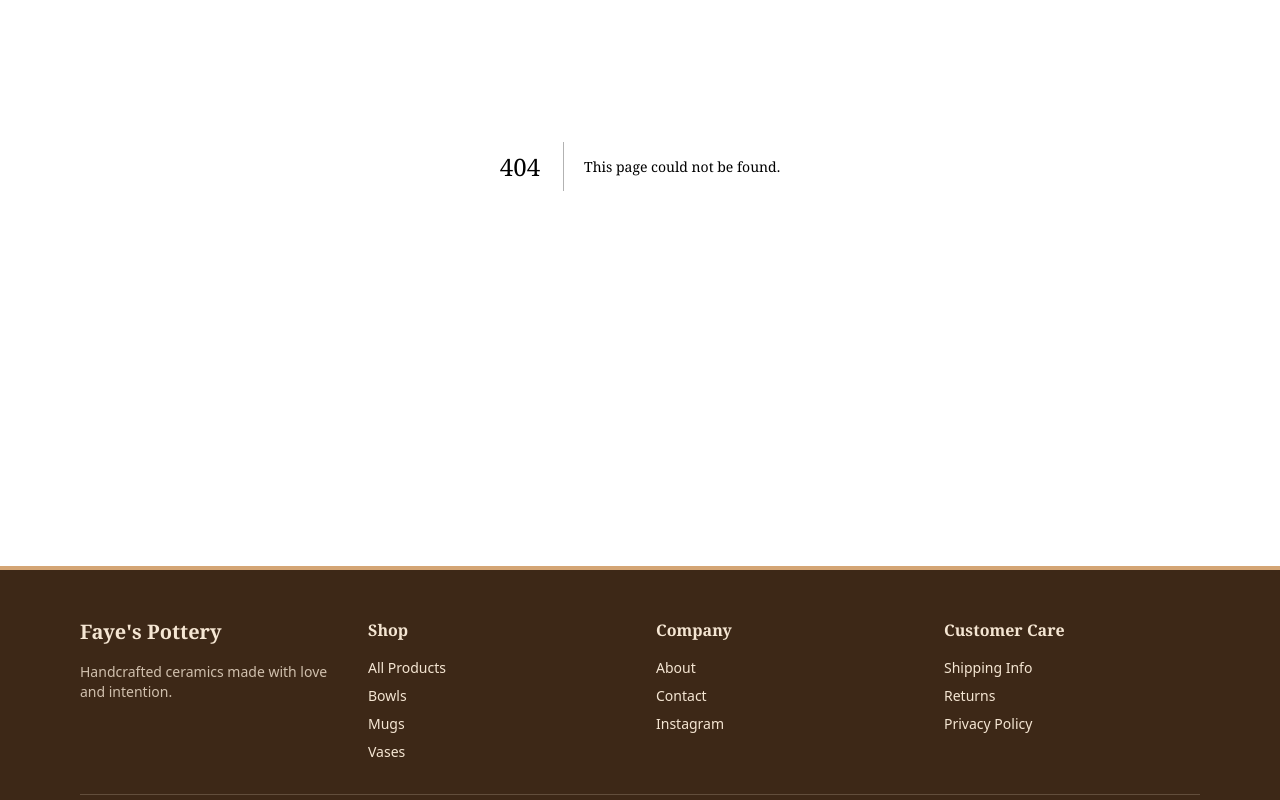
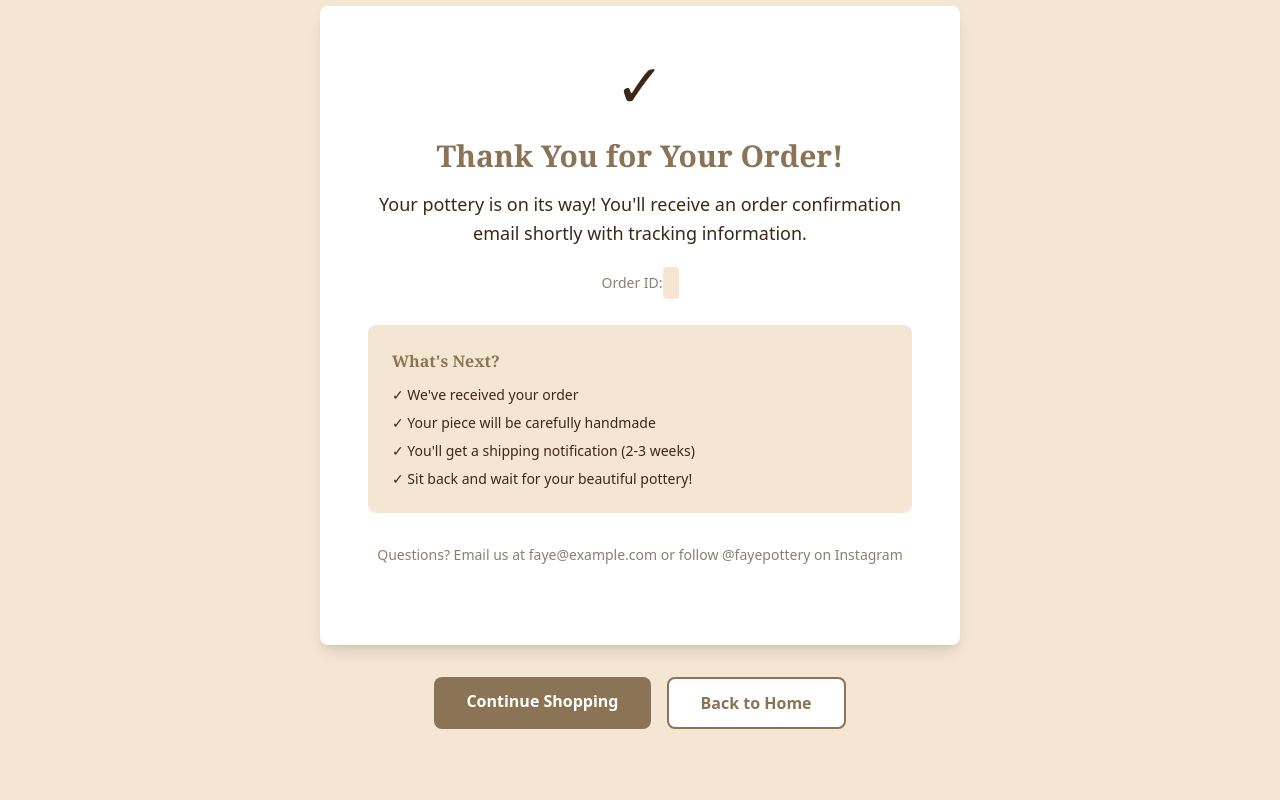
Before and after one commit to davecummings-zz/faye-pottery, a Next.js app: page /success in a window 1280 px wide. Before the commit this address had no page. Shown: the part 300-1100 px from the top of the page. Built offline with nearby package versions, Linux system fonts and the light colour scheme.

Commit message:
Add functional Stripe checkout integration
- Create /api/checkout endpoint to handle Stripe sessions
- Update product page with working checkout flow
- Add success page for order confirmation
- Add stripe npm package to dependencies
- Button now processes real payments when clicked

```diff
--- /dev/null
+++ b/app/api/checkout/route.ts
@@ -0,0 +1,48 @@
+import { NextRequest, NextResponse } from 'next/server'
+import Stripe from 'stripe'
+
+const stripe = new Stripe(process.env.STRIPE_SECRET_KEY || '', {
+  apiVersion: '2023-10-16',
+})
+
+export async function POST(request: NextRequest) {
+  try {
+    const { productId, productName, price, quantity } = await request.json()
+
+    // Validate inputs
+    if (!productId || !price || !quantity) {
+      return NextResponse.json(
+        { error: 'Missing required fields' },
+        { status: 400 }
+      )
+    }
+
+    // Create checkout session
+    const session = await stripe.checkout.sessions.create({
+      line_items: [
+        {
+          price_data: {
+            currency: 'usd',
+            product_data: {
+              name: productName,
+              description: `Handmade pottery by Faye`,
+            },
+            unit_amount: Math.round(price), // Stripe expects cents
+          },
+          quantity: quantity,
+        },
+      ],
+      mode: 'payment',
+      success_url: `${request.headers.get('origin')}/success?session_id={CHECKOUT_SESSION_ID}`,
+      cancel_url: `${request.headers.get('origin')}/product/${productId}`,
+    })
+
+    return NextResponse.json({ sessionId: session.id })
+  } catch (error) {
+    console.error('Checkout error:', error)
+    return NextResponse.json(
+      { error: 'Failed to create checkout session' },
+      { status: 500 }
+    )
+  }
+}
--- a/app/product/[id]/page.tsx
+++ b/app/product/[id]/page.tsx
@@ -4,11 +4,12 @@ import Image from 'next/image'
 import { useState } from 'react'
 import { getProduct } from '@/lib/products'
 import Link from 'next/link'
+import { loadStripe } from '@stripe/stripe-js'
 
 export default function ProductPage({ params }: { params: { id: string } }) {
   const product = getProduct(params.id)
   const [quantity, setQuantity] = useState(1)
-  const [addedToCart, setAddedToCart] = useState(false)
+  const [isLoading, setIsLoading] = useState(false)
 
   if (!product) {
     return (
@@ -27,12 +28,51 @@ export default function ProductPage({ params }: { params: { id: string } }) {
   const totalPrice = ((product.price * quantity) / 100).toFixed(2)
 
   const handleAddToCart = async () => {
-    // TODO: Integrate with Stripe checkout
-    // This will redirect to Stripe Checkout with the product and quantity
-    console.log(`Added ${quantity} of ${product.name} to cart`)
-    console.log(`Total: $${totalPrice}`)
-    setAddedToCart(true)
-    setTimeout(() => setAddedToCart(false), 2000)
+    if (!product) return
+
+    setIsLoading(true)
+    try {
+      // Call our checkout API endpoint
+      const response = await fetch('/api/checkout', {
+        method: 'POST',
+        headers: {
+          'Content-Type': 'application/json',
+        },
+        body: JSON.stringify({
+          productId: product.id,
+          productName: product.name,
+          price: product.price,
+          quantity: quantity,
+        }),
+      })
+
+      const data = await response.json()
+
+      if (!response.ok) {
+        throw new Error(data.error || 'Failed to create checkout session')
+      }
+
+      // Redirect to Stripe Checkout
+      const stripe = await loadStripe(
+        process.env.NEXT_PUBLIC_STRIPE_PUBLISHABLE_KEY
+      )
+      if (!stripe) {
+        throw new Error('Stripe failed to load')
+      }
+
+      const result = await stripe.redirectToCheckout({
+        sessionId: data.sessionId,
+      })
+
+      if (result.error) {
+        throw new Error(result.error.message)
+      }
+    } catch (error) {
+      console.error('Checkout error:', error)
+      alert(`Error: ${error instanceof Error ? error.message : 'Unknown error'}`)
+    } finally {
+      setIsLoading(false)
+    }
   }
 
   return (
@@ -120,9 +160,14 @@ export default function ProductPage({ params }: { params: { id: string } }) {
 
                   <button
                     onClick={handleAddToCart}
-                    className="bg-clay text-white px-8 py-4 rounded-lg font-bold text-lg hover:bg-earth transition"
+                    disabled={isLoading}
+                    className={`px-8 py-4 rounded-lg font-bold text-lg transition ${
+                      isLoading
+                        ? 'bg-gray-400 text-white cursor-not-allowed'
+                        : 'bg-clay text-white hover:bg-earth'
+                    }`}
                   >
-                    {addedToCart ? '✓ Added to Cart' : `Add to Cart - $${totalPrice}`}
+                    {isLoading ? 'Processing...' : `Add to Cart - $${totalPrice}`}
                   </button>
 
                   <p className="text-sm text-earth/60">
--- /dev/null
+++ b/app/success/page.tsx
@@ -0,0 +1,73 @@
+'use client'
+
+import Link from 'next/link'
+import { useSearchParams } from 'next/navigation'
+import { useEffect, useState } from 'react'
+
+export default function Success() {
+  const searchParams = useSearchParams()
+  const sessionId = searchParams.get('session_id')
+  const [orderDetails, setOrderDetails] = useState<any>(null)
+  const [loading, setLoading] = useState(true)
+
+  useEffect(() => {
+    if (sessionId) {
+      // Fetch session details from Stripe (optional - for order confirmation)
+      console.log('Stripe Session ID:', sessionId)
+      setLoading(false)
+    }
+  }, [sessionId])
+
+  return (
+    <>
+      <div className="bg-green-100 text-green-800 py-12">
+        <div className="max-w-6xl mx-auto px-4">
+          <h1 className="text-4xl md:text-5xl font-serif font-bold">Order Confirmed! 🎉</h1>
+        </div>
+      </div>
+
+      <section className="py-16 md:py-24 bg-sand">
+        <div className="max-w-2xl mx-auto px-4 text-center">
+          <div className="bg-white rounded-lg shadow-lg p-12 mb-8">
+            <div className="text-6xl mb-6">✓</div>
+
+            <h2 className="text-3xl font-serif font-bold text-clay mb-4">
+              Thank You for Your Order!
+            </h2>
+
+            <p className="text-lg text-earth mb-6 leading-relaxed">
+              Your pottery is on its way! You'll receive an order confirmation email shortly with tracking information.
+            </p>
+
+            <p className="text-sm text-earth/60 mb-8">
+              Order ID: <code className="bg-sand p-2 rounded">{sessionId}</code>
+            </p>
+
+            <div className="bg-sand p-6 rounded-lg mb-8 text-left">
+              <h3 className="font-bold text-clay mb-3">What's Next?</h3>
+              <ul className="space-y-2 text-sm text-earth">
+                <li>✓ We've received your order</li>
+                <li>✓ Your piece will be carefully handmade</li>
+                <li>✓ You'll get a shipping notification (2-3 weeks)</li>
+                <li>✓ Sit back and wait for your beautiful pottery!</li>
+              </ul>
+            </div>
+
+            <p className="text-sm text-earth/60 mb-8">
+              Questions? Email us at faye@example.com or follow @fayepottery on Instagram
+            </p>
+          </div>
+
+          <div className="flex flex-col sm:flex-row gap-4 justify-center">
+            <Link href="/shop" className="inline-block bg-clay text-white px-8 py-3 rounded-lg font-semibold hover:bg-earth transition">
+              Continue Shopping
+            </Link>
+            <Link href="/" className="inline-block bg-white text-clay border-2 border-clay px-8 py-3 rounded-lg font-semibold hover:bg-sand transition">
+              Back to Home
+            </Link>
+          </div>
+        </div>
+      </section>
+    </>
+  )
+}
--- a/package.json
+++ b/package.json
@@ -13,7 +13,8 @@
     "react": "^18.2.0",
     "react-dom": "^18.2.0",
     "@stripe/stripe-js": "^1.46.0",
-    "@stripe/react-stripe-js": "^2.4.0"
+    "@stripe/react-stripe-js": "^2.4.0",
+    "stripe": "^14.0.0"
   },
   "devDependencies": {
     "typescript": "^5.0.0",
```
